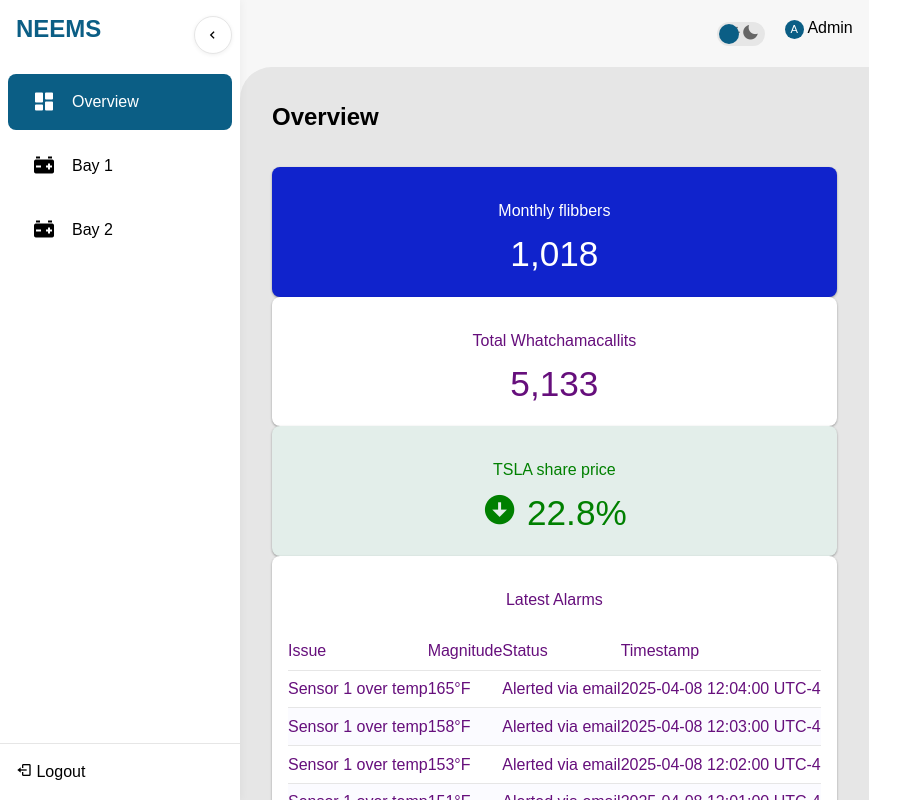
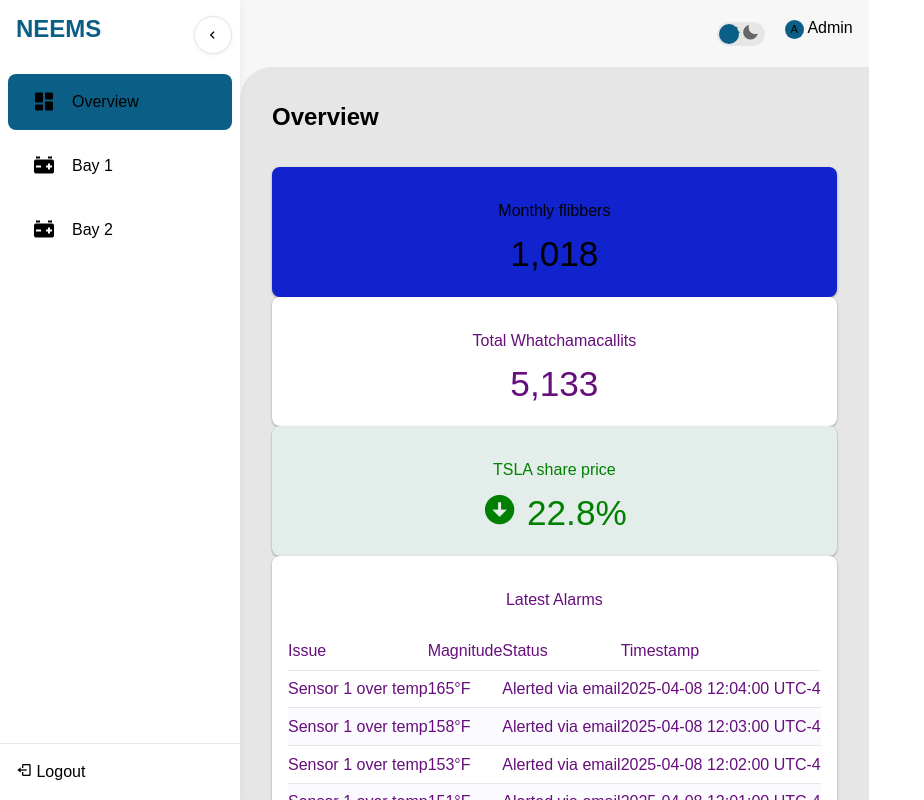
Before and after one commit to Newtown-Energy/neems-react, a React (Vite) app: page / in a window 1280 px wide. Shown: the top 800 px of the page, without its empty margins (0-924 px from the left). Built offline with nearby package versions, Linux system fonts and the light colour scheme.

Commit message:
Fix light-on-light title and avatar text

```diff
--- a/src/styles/App.scss
+++ b/src/styles/App.scss
@@ -18,6 +18,7 @@ header {
   padding: 1rem;
   display: flex;
   justify-content: flex-end;
+  color: var(--text-primary);
 }
 
 .avatar {
@@ -49,6 +50,7 @@ main {
 
 h2 {
   margin-bottom: 2rem;
+  color: var(--text-primary);
 }
 
 .grid-stack-item-content {
--- a/src/styles/_colors.scss
+++ b/src/styles/_colors.scss
@@ -17,6 +17,8 @@ $light-accent-secondary: #0b5e85;
 $light-success: #008000;
 $light-border: #e6e6e6;
 
+$light-text-inverse: #000000; // black for light mode
+
 // Dark theme colors
 $dark-bg-primary: #242424;
 $dark-bg-secondary: #1a1a1a;
@@ -32,6 +34,8 @@ $dark-accent-primary: #9f4fb8;
 $dark-accent-secondary: #4a9bd1;
 $dark-success: #4caf50;
 $dark-border: #444444;
+
+$dark-text-inverse: #ffffff; // white for dark mode
 
 // Theme-aware color variables
 // These will be set dynamically based on the current theme
```
